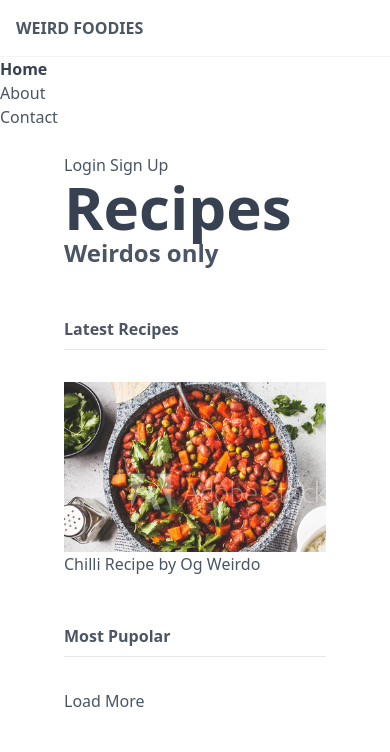
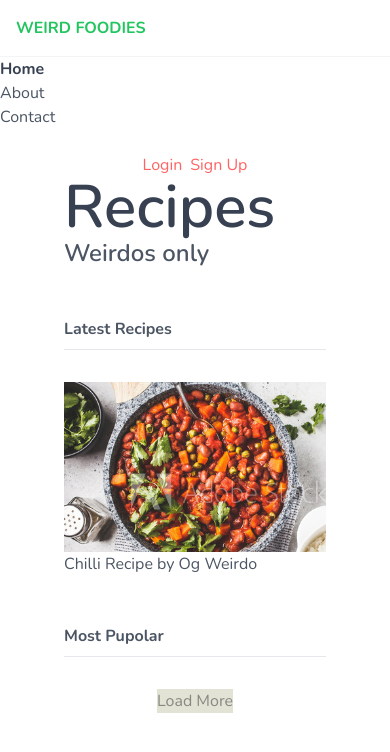
Before and after one commit to callmeweirdo/weirdo-Foodies, a website: page public/index.html in a window 390 px wide. Drawn offline with nearby package versions, Linux system fonts and the light colour scheme.

Commit message:
used responsive clases and media queries

```diff
--- a/public/index.html
+++ b/public/index.html
@@ -13,7 +13,7 @@
             <nav>
                 <div>
                     <h1 class="font-bold uppercase p-4 border-b border-gray-100">
-                        <a href="/">Weird Foodies</a>
+                        <a href="/" class="text-green-500 sm:text-red-500 lg:text-blue-500">Weird Foodies</a>
                     </h1>
                 </div>
                 <ul>
@@ -37,9 +37,9 @@
         </div> <!--end nav-->
 
         <main class="px-16 py-6">
-            <div>
-                <a href="#">Login</a>
-                <a href="#">Sign Up</a>
+            <div class="flex justify-end justify-center md:justify-end">
+                <a class="text-primary" href="#">Login</a>
+                <a class="text-primary ml-2" href="#">Sign Up</a>
             </div>
 
             <header>
@@ -67,8 +67,8 @@
                     <!--card go here-->
                 </div>
 
-                <div>
-                    <div>Load More</div>
+                <div class="flex justify-center">
+                    <div class="bg-secondary-100 text-secondary-200" >Load More</div>
                 </div>
 
             </div>
--- a/tailwind.config.js
+++ b/tailwind.config.js
@@ -1,8 +1,8 @@
 module.exports = {
-  content: [],
+  content: ['public/index.html'],
   theme: {
     extend: {
-      color:{
+      colors:{
         primary:'#FF6363',
         secondary: {
           100: '#E2E2D5',
```
Also changed, not shown: public/styles.css.
